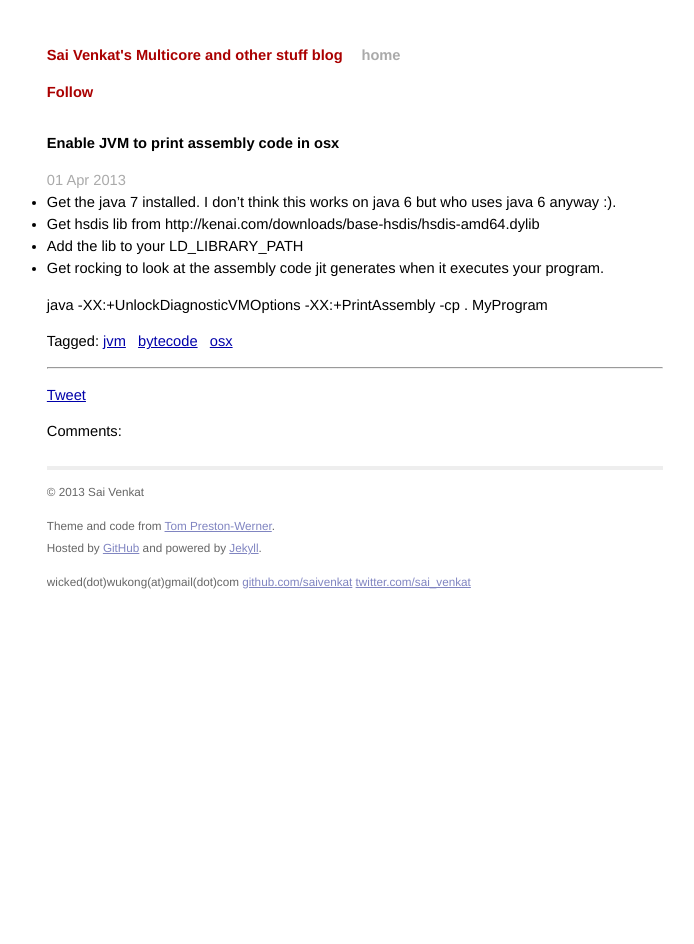
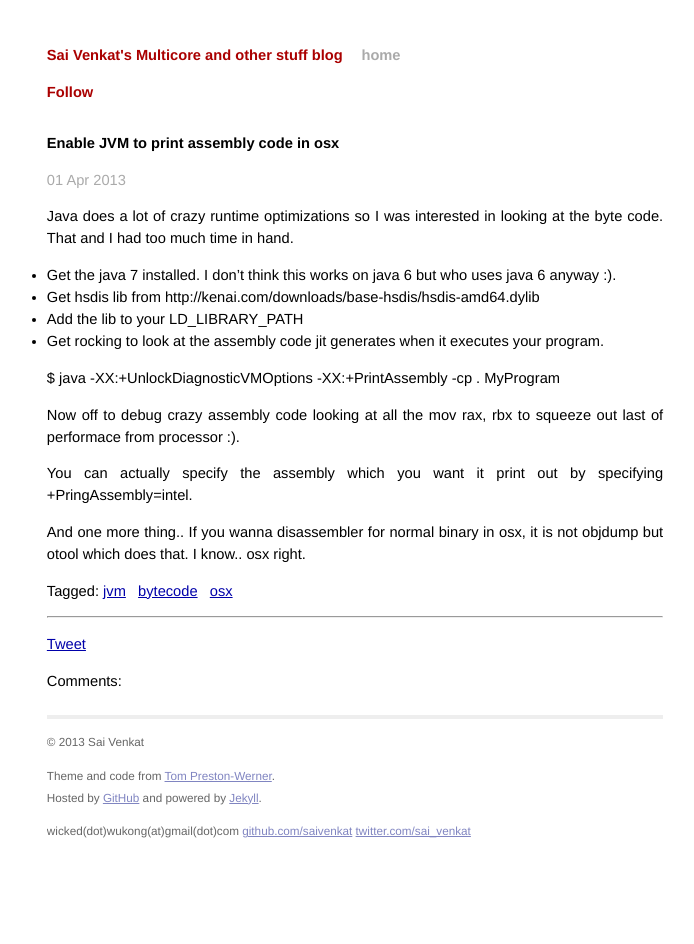
Before and after one commit to saivenkat/saivenkat.github.com, a Jekyll site: the page built from _posts/2013-04-01-jvm-print-assembly.md, in a window 1280 px wide. Shown: the whole page, without its empty margins (285-979 px from the left). Built offline with Jekyll 4.4.1, drawn with Linux system fonts in a browser that asks for light colours; Markdown is read by kramdown in place of the engine named in the settings; comment, search, counter and statistics services are not loaded.

Commit message:
Adding new content

```diff
--- a/_posts/2013-04-01-jvm-print-assembly.md
+++ b/_posts/2013-04-01-jvm-print-assembly.md
@@ -9,6 +9,9 @@ published: true
 summary: Print Java bytecode in osx
 ---
 
+Java does a lot of crazy runtime optimizations so I was interested in
+looking at the byte code. That and I had too much time in hand.
+
 * Get the java 7 installed. I don't think this works on java 6 but who
 uses java 6 anyway :).
 * Get hsdis lib from
@@ -17,4 +20,14 @@ http://kenai.com/downloads/base-hsdis/hsdis-amd64.dylib
 * Get rocking to look at the assembly code jit generates when it
 executes your program.
 
-java -XX:+UnlockDiagnosticVMOptions -XX:+PrintAssembly -cp . MyProgram
+$ java -XX:+UnlockDiagnosticVMOptions -XX:+PrintAssembly -cp . MyProgram
+
+Now off to debug crazy assembly code looking at all the mov rax, rbx to
+squeeze out last of performace from processor :).
+
+You can actually specify the assembly which you want it print out by
+specifying +PringAssembly=intel.
+
+And one more thing.. If you wanna disassembler for normal
+binary in osx, it is not objdump but otool which does that. I know.. osx
+right.
```
Also changed, not shown: _posts/2013-04-02-waitfree-algorithm-queue.md (added, +11 -0 lines), _posts/2013-04-03-choose-your-concurrency-paradigm.md (added, +11 -0 lines).
